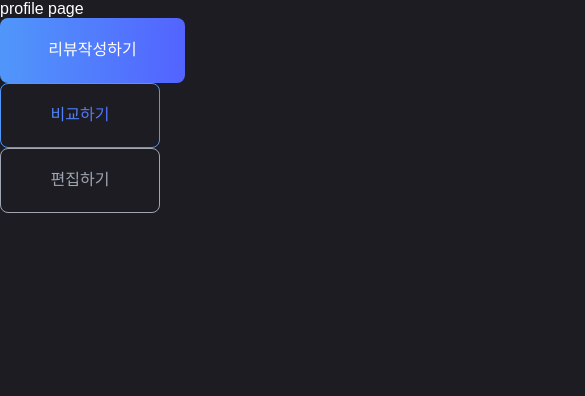
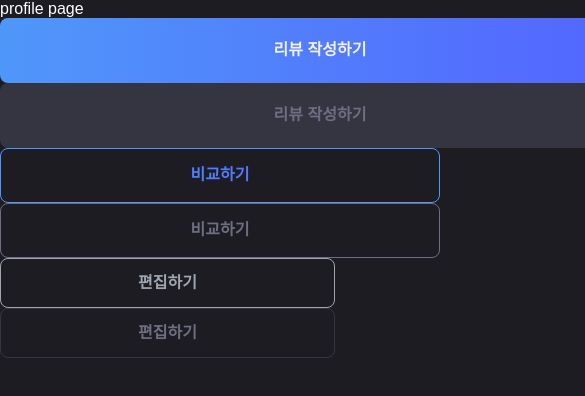
Before and after one commit to Codeit-FE3-Part4-team1-Final/Mogazoa, a Next.js app: page /profile/me in a window 390 px wide. Shown: the top 396 px of the page, 585 px wide, since content can reach past the window. Built offline with nearby package versions, Linux system fonts and the light colour scheme; a web font is replaced by a local one.

Commit message:
💄 Fix: Button 공통 컴포넌트 반응형 스타일, classNames 라이브러리 적용

```diff
--- a/src/app/profile/me/page.tsx
+++ b/src/app/profile/me/page.tsx
@@ -4,13 +4,22 @@ export default function page() {
   return (
     <main>
       <div>profile page</div>
-      <Button width='185px' height='65px' category='primary'>
-        리뷰작성하기
+      <Button width='640px' height='65px' category='primary'>
+        리뷰 작성하기
       </Button>
-      <Button width='160px' height='65px' category='secondary'>
+      <Button width='640px' height='65px' category='primary' disabled>
+        리뷰 작성하기
+      </Button>
+      <Button width='440px' height='55px' category='secondary'>
         비교하기
       </Button>
-      <Button width='160px' height='65px' category='tertiary'>
+      <Button width='440px' height='55px' category='secondary' disabled>
+        비교하기
+      </Button>
+      <Button width='335px' height='50px' category='tertiary'>
+        편집하기
+      </Button>
+      <Button width='335px' height='50px' category='tertiary' disabled>
         편집하기
       </Button>
     </main>
--- /dev/null
+++ b/src/components/Button/Button.module.scss
@@ -0,0 +1,57 @@
+@import '/src/styles/main.scss';
+
+@mixin respond($breakpoint) {
+  @media (max-width: $breakpoint) {
+    @content;
+  }
+}
+
+.button {
+  display: flex;
+  justify-content: center;
+  align-items: center;
+  gap: 10px;
+  flex-shrink: 0;
+  border-radius: 8px;
+  font-size: 18px;
+  font-weight: 600;
+  @include respond($lg-breakpoint) {
+    font-size: 16px;
+  }
+}
+
+.primary {
+  background: $main_gradient;
+  color: $primary;
+  &:disabled {
+    background: $border;
+    color: $tertiary;
+    cursor: not-allowed;
+  }
+}
+
+.secondary {
+  border: 1px solid $main_blue;
+  background: $main_gradient;
+  background-clip: text;
+  -webkit-background-clip: text;
+  -webkit-text-fill-color: transparent;
+  &:disabled {
+    border: 1px solid $tertiary;
+    background: $tertiary;
+    background-clip: text;
+    -webkit-background-clip: text;
+    -webkit-text-fill-color: transparent;
+    cursor: not-allowed;
+  }
+}
+
+.tertiary {
+  border: 1px solid $secondary;
+  color: $secondary;
+  &:disabled {
+    border-color: $border;
+    color: $tertiary;
+    cursor: not-allowed;
+  }
+}
--- a/src/components/Button/index.module.scss
+++ /dev/null
@@ -1,27 +0,0 @@
-@import '/src/styles/main.scss';
-
-.button {
-  display: flex;
-  justify-content: center;
-  align-items: center;
-  gap: 10px;
-  flex-shrink: 0;
-  border-radius: 8px;
-}
-
-.primary {
-  background: $main_gradient;
-}
-
-.secondary {
-  border: 1px solid $main_blue;
-  background: $main_gradient;
-  background-clip: text;
-  -webkit-background-clip: text;
-  -webkit-text-fill-color: transparent;
-}
-
-.tertiary {
-  border: 1px solid $secondary;
-  color: $secondary;
-}
--- a/src/components/Button/index.tsx
+++ b/src/components/Button/index.tsx
@@ -1,5 +1,8 @@
+import classNames from 'classnames/bind';
 import { ButtonHTMLAttributes, ReactNode } from 'react';
-import styles from './index.module.scss';
+import styles from './Button.module.scss';
+
+const cx = classNames.bind(styles);
 
 interface Props extends ButtonHTMLAttributes<HTMLButtonElement> {
   children: ReactNode;
@@ -15,10 +18,12 @@ export default function Button({
   category,
   ...rest
 }: Props) {
-  const buttonClass = `${styles.button} ${styles[category]}`;
-
   return (
-    <button className={buttonClass} style={{ width, height }} {...rest}>
+    <button
+      className={cx('button', styles[category])}
+      style={{ width, height }}
+      {...rest}
+    >
       {children}
     </button>
   );
```
